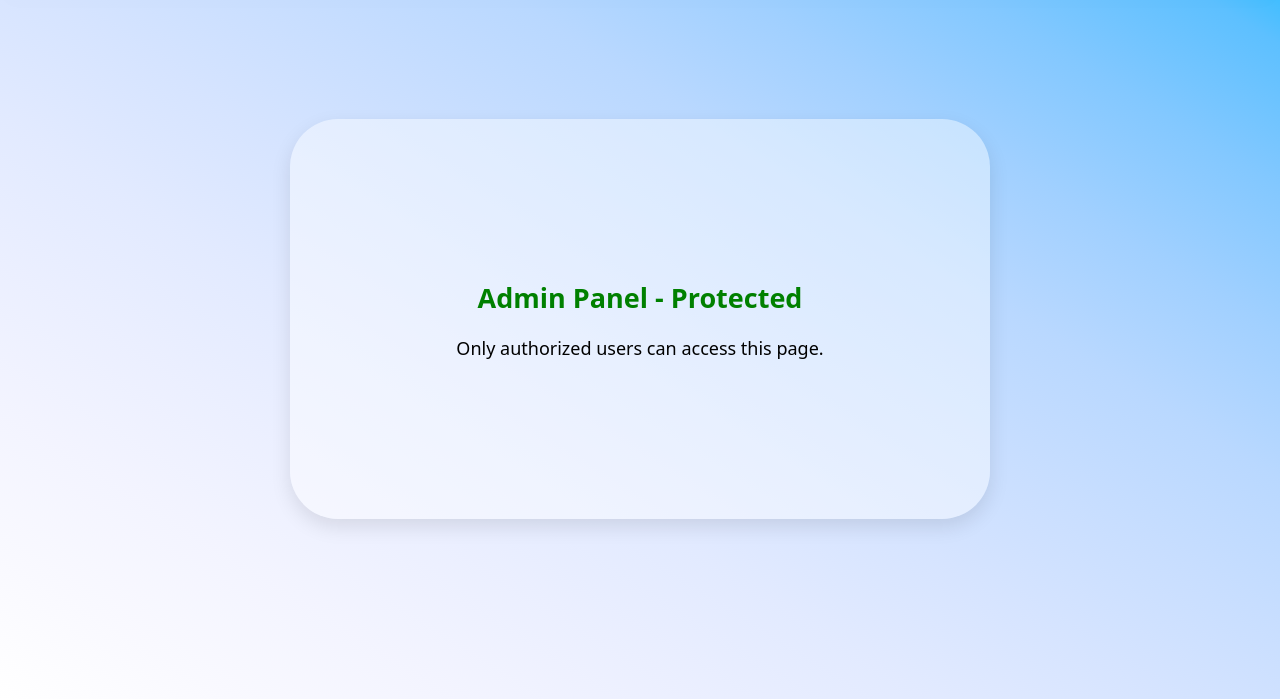
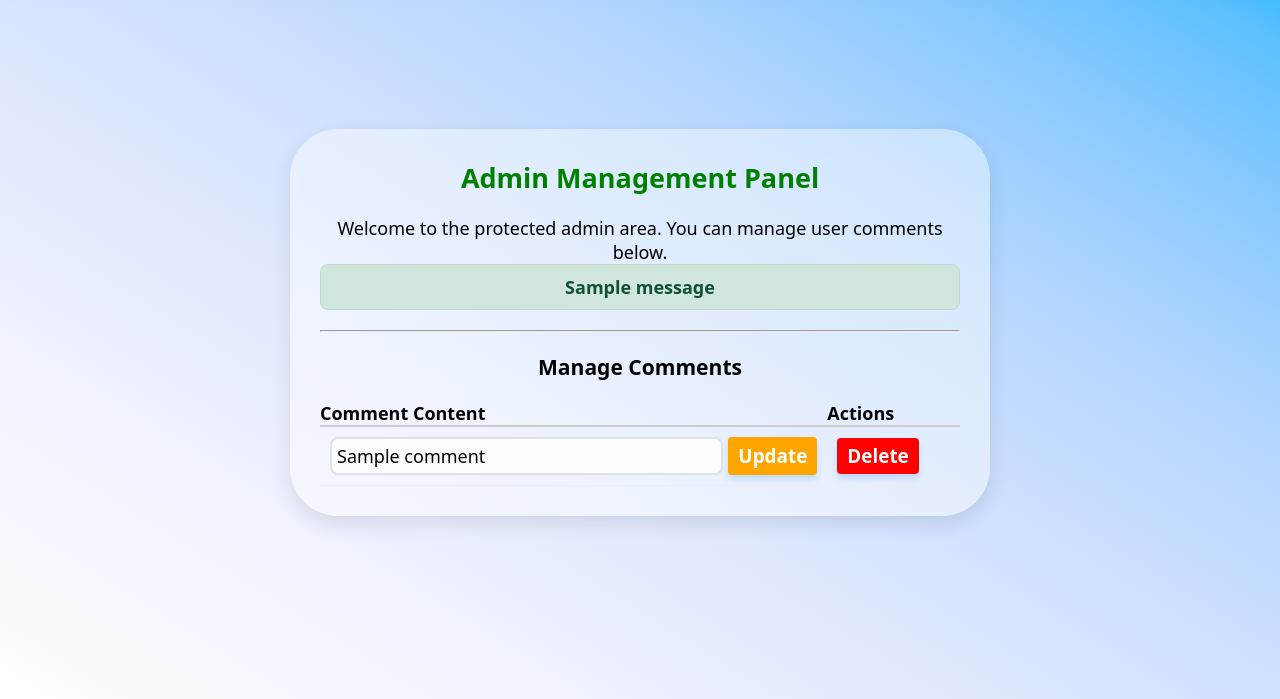
Before and after one commit to lollileeno/SecPro, a Python web app: template templates/secure_admin.html in a window 1280 px wide. Shown: the part 101-800 px from the top of the page. Run offline with Jinja, Linux system fonts and the light colour scheme; the template is opened without the code that fills it: most values are stand-ins (such as "Sample title", 1, 10 or a date in 2020); one stand-in notice (Sample message) is shown.

Commit message:
Enhance secure admin panel with comment management
Updated the admin panel layout and added comment management features.

```diff
--- a/templates/secure_admin.html
+++ b/templates/secure_admin.html
@@ -7,18 +7,63 @@
 </head>
 <body>
 
-<header>
-         <nav>
+    <header>
+        <nav>
             <ul>
-            <li><a href="/dashboard"> Go to Dashboard </a></li>
+                <li><a href="/dashboard"> Go to Dashboard </a></li>
             </ul>
         </nav>
     </header>
 
-<div class="container">
-    <h2 style="color:green;">Admin Panel - Protected</h2>
-    <p>Only authorized users can access this page.</p>
-</div>
+    <div class="container" style="height:auto;">
+        <h2 style="color:green;">Admin Management Panel</h2>
+        <p>Welcome to the protected admin area. You can manage user comments below.</p>
+
+        {% with messages = get_flashed_messages(with_categories=true) %}
+          {% if messages %}
+            {% for category, message in messages %}
+              <div style="padding: 10px; margin-bottom: 20px; border-radius: 8px; font-weight: bold;
+                          background-color: {% if category == 'danger' %}#f8d7da{% else %}#d1e7dd{% endif %};
+                          color: {% if category == 'danger' %}#721c24{% else %}#0f5132{% endif %};
+                          border: 1px solid {% if category == 'danger' %}#f5c6cb{% else %}#badbcc{% endif %};">
+                {{ message }}
+              </div>
+            {% endfor %}
+          {% endif %}
+        {% endwith %}
+
+        <hr style="margin: 20px 0;">
+
+        <h3>Manage Comments</h3>
+        <table style="width:100%; border-collapse: collapse; margin-top: 20px; text-align: left;">
+            <thead>
+                <tr style="border-bottom: 2px solid #ccc;">
+                    <th>Comment Content</th>
+                    <th>Actions</th>
+                </tr>
+            </thead>
+            <tbody>
+                {% for comment in comments %}
+                <tr style="border-bottom: 1px solid #eee;">
+                    <td style="padding: 10px;">
+                        <form action="{{ url_for('edit_comment', comment_id=comment[0]) }}" method="POST" style="display:flex; gap:5px;">
+                            <input type="text" name="content" value="{{ comment[1] }}" style="margin:0; padding:5px; flex-grow: 1;">
+                            <button type="submit" style="width:auto; margin:0; padding:5px 10px; background: orange; border-radius: 4px; cursor: pointer;">Update</button>
+                        </form>
+                    </td>
+                    <td style="padding: 10px;">
+                        <form action="{{ url_for('delete_comment', comment_id=comment[0]) }}" method="POST">
+                            <button type="submit" style="width:auto; margin:0; padding:5px 10px; background: red; border-radius: 4px; color: white; cursor: pointer;"
+                                    onclick="return confirm('Are you sure you want to delete this comment?')">
+                                Delete
+                            </button>
+                        </form>
+                    </td>
+                </tr>
+                {% endfor %}
+            </tbody>
+        </table>
+    </div>
 
 </body>
 </html>
```
